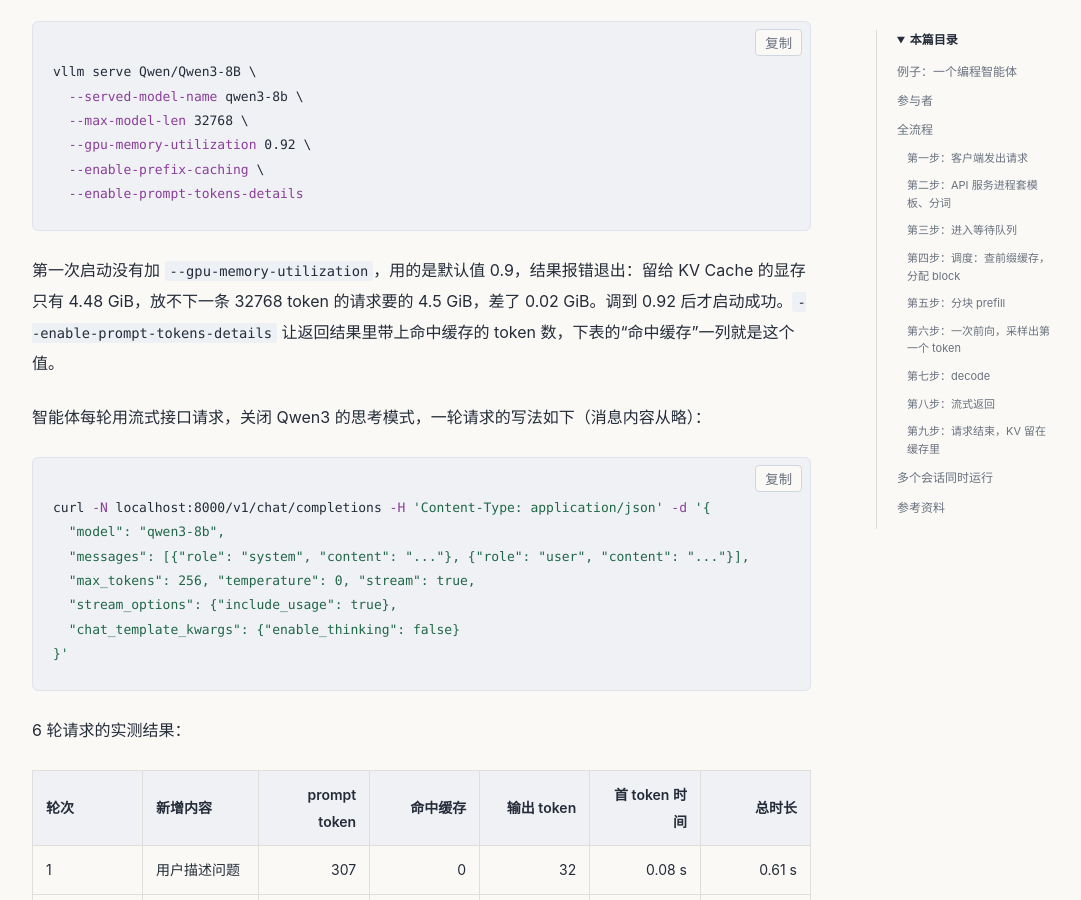
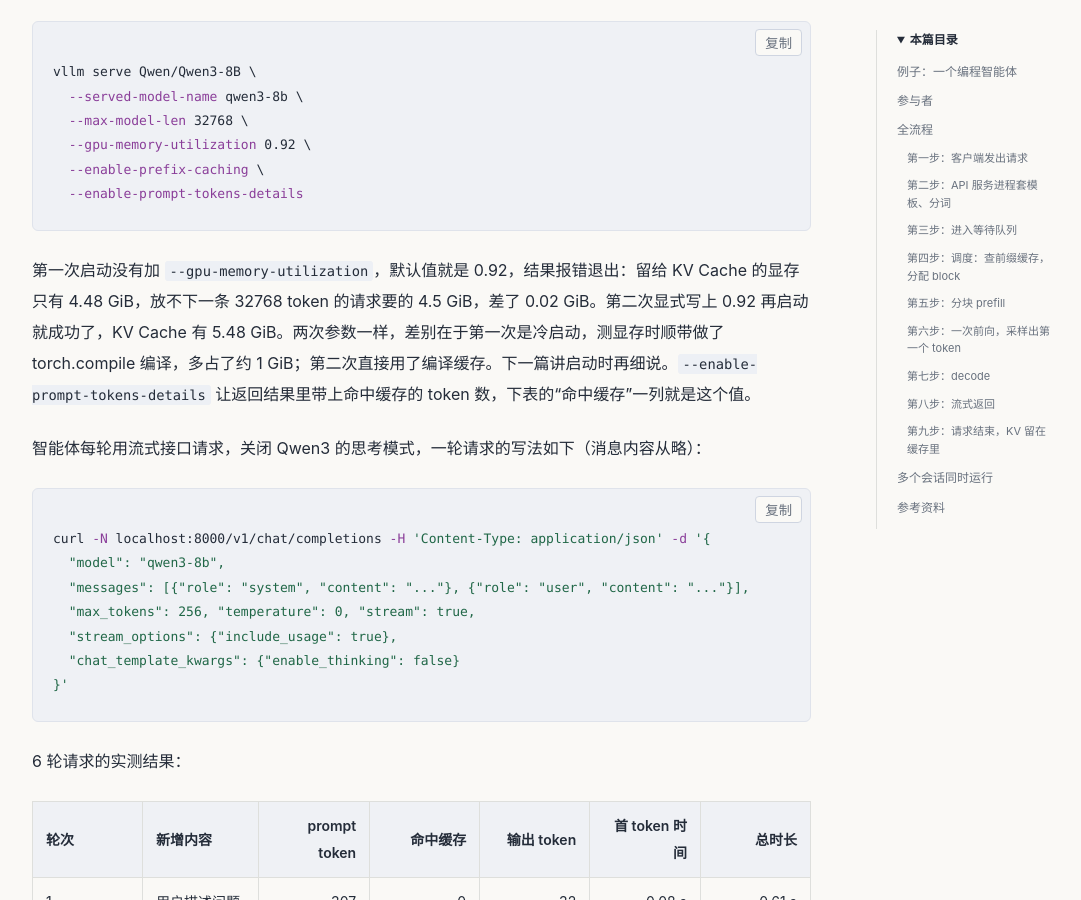
Before and after one commit to hczl/hczl.github.io, a Jekyll site: the page built from _posts/2026-11-02-vllm-01-overview.md, in a window 1280 px wide and 900 px high, scrolled down 1445 px. Shown: the whole window, without its empty margins (96-1177 px from the left). Built offline with Jekyll 4.4.1, drawn with Linux system fonts in a browser that asks for light colours; some of the changed text lies outside the part shown.

Commit message:
更正 vLLM 入门（一）：默认显存比例为 0.92，补正显存划分
Co-authored-by: Cursor <cursoragent@cursor.com>

````diff
--- a/_posts/2026-11-02-vllm-01-overview.md
+++ b/_posts/2026-11-02-vllm-01-overview.md
@@ -41,7 +41,7 @@ vllm serve Qwen/Qwen3-8B \
   --enable-prompt-tokens-details
 ```
 
-第一次启动没有加 `--gpu-memory-utilization`，用的是默认值 0.9，结果报错退出：留给 KV Cache 的显存只有 4.48 GiB，放不下一条 32768 token 的请求要的 4.5 GiB，差了 0.02 GiB。调到 0.92 后才启动成功。`--enable-prompt-tokens-details` 让返回结果里带上命中缓存的 token 数，下表的“命中缓存”一列就是这个值。
+第一次启动没有加 `--gpu-memory-utilization`，默认值就是 0.92，结果报错退出：留给 KV Cache 的显存只有 4.48 GiB，放不下一条 32768 token 的请求要的 4.5 GiB，差了 0.02 GiB。第二次显式写上 0.92 再启动就成功了，KV Cache 有 5.48 GiB。两次参数一样，差别在于第一次是冷启动，测显存时顺带做了 torch.compile 编译，多占了约 1 GiB；第二次直接用了编译缓存。下一篇讲启动时再细说。`--enable-prompt-tokens-details` 让返回结果里带上命中缓存的 token 数，下表的“命中缓存”一列就是这个值。
 
 智能体每轮用流式接口请求，关闭 Qwen3 的思考模式，一轮请求的写法如下（消息内容从略）：
 
@@ -83,8 +83,8 @@ curl -N localhost:8000/v1/chat/completions -H 'Content-Type: application/json' -
 
 引擎进程启动时划分显存。按 0.92 的比例，可用的是 21.64 GiB，其中：
 
-- 模型权重占 15.27 GiB。
-- 前向的峰值临时张量占 0.62 GiB，CUDA Graph 占 0.23 GiB 左右。
+- 模型权重占 15.27 GiB，CUDA 上下文等不归 PyTorch 管的显存占 0.27 GiB。
+- 前向的峰值临时张量约 0.2 GiB；为 CUDA Graph 预留 0.43 GiB，实际只用了 0.23 GiB。
 - 剩下的 5.48 GiB 全部预先分配给 KV Cache，切成固定大小的 block。每个 block 存 16 个 token 的 KV。Qwen3-8B 有 36 层、8 个 KV 头、每个头 128 维，bf16 下每个 token 的 K 和 V 一共 $$2 \times 36 \times 8 \times 128 \times 2 = 147456$$ 字节，即 144 KiB，一个 block 是 2.25 MiB。
 
 启动日志里的这一行给出了总容量：
````
